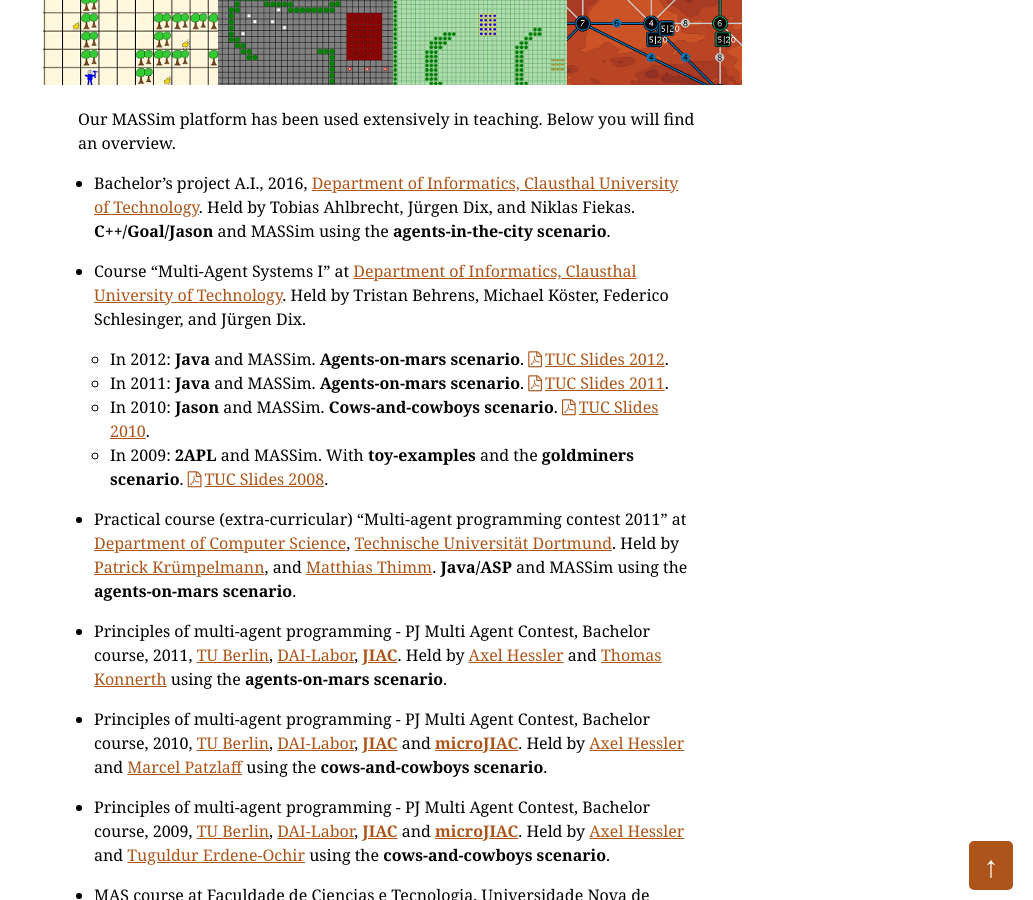
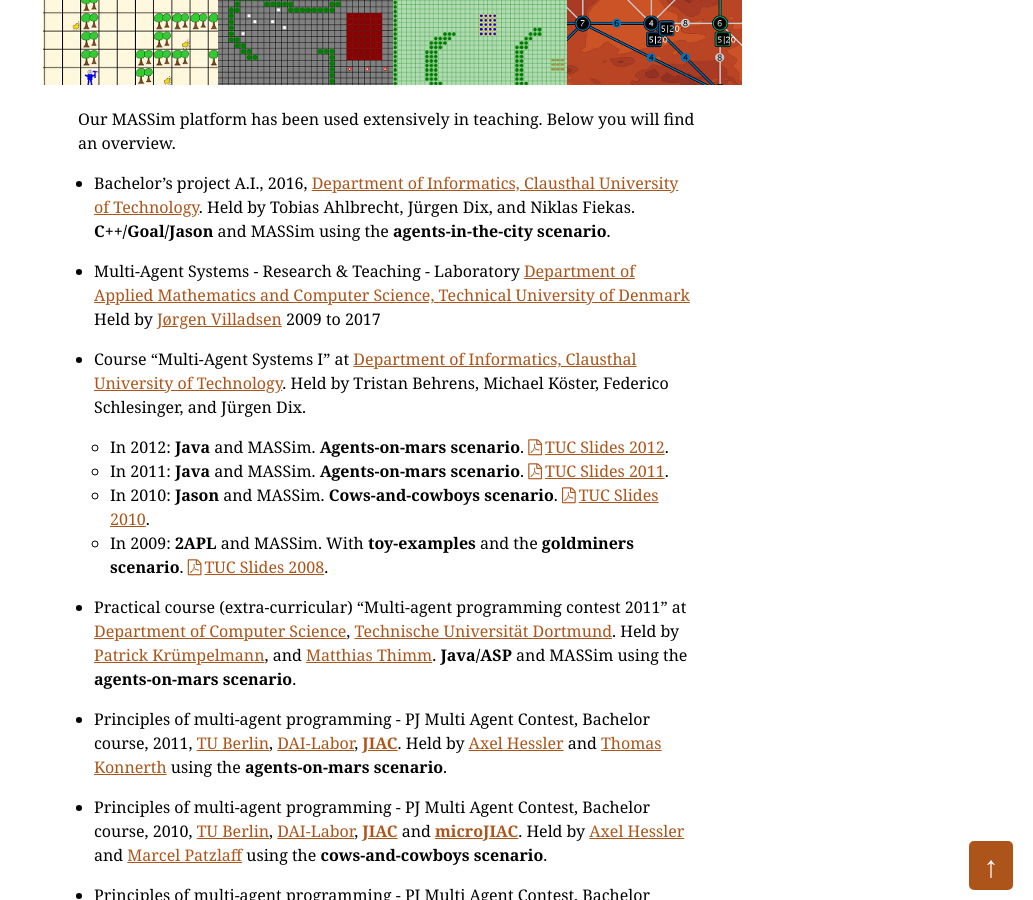
Before and after one commit to agentcontest/agentcontest.github.io, a Jekyll site: the page built from massim-in-teaching/index.md, in a window 1280 px wide and 900 px high, scrolled down 370 px. Shown: the whole window, without its empty margins (247-1280 px from the left). Built offline with Jekyll 4.4.1, drawn with Linux system fonts in a browser that asks for light colours.

Commit message:
add lab of JoVi

```diff
--- a/massim-in-teaching/index.md
+++ b/massim-in-teaching/index.md
@@ -12,6 +12,9 @@
 * Bachelor's project A.I., 2016, [Department of Informatics, Clausthal University of Technology](http://cig.in.tu-clausthal.de/).
   Held by Tobias Ahlbrecht, Jürgen Dix, and Niklas Fiekas.
   **C++/Goal/Jason** and MASSim using the **agents-in-the-city scenario**.
+
+* Multi-Agent Systems - Research & Teaching - Laboratory [Department of Applied Mathematics and Computer Science, Technical University of Denmark](https://people.compute.dtu.dk/jovi/MAS/)
+  Held by [Jørgen Villadsen](https://people.compute.dtu.dk/jovi/) 2009 to 2017
 
 * Course "Multi-Agent Systems I" at [Department of Informatics, Clausthal University of Technology](http://cig.in.tu-clausthal.de/).
   Held by Tristan Behrens, Michael Köster, Federico Schlesinger, and Jürgen Dix.
```
